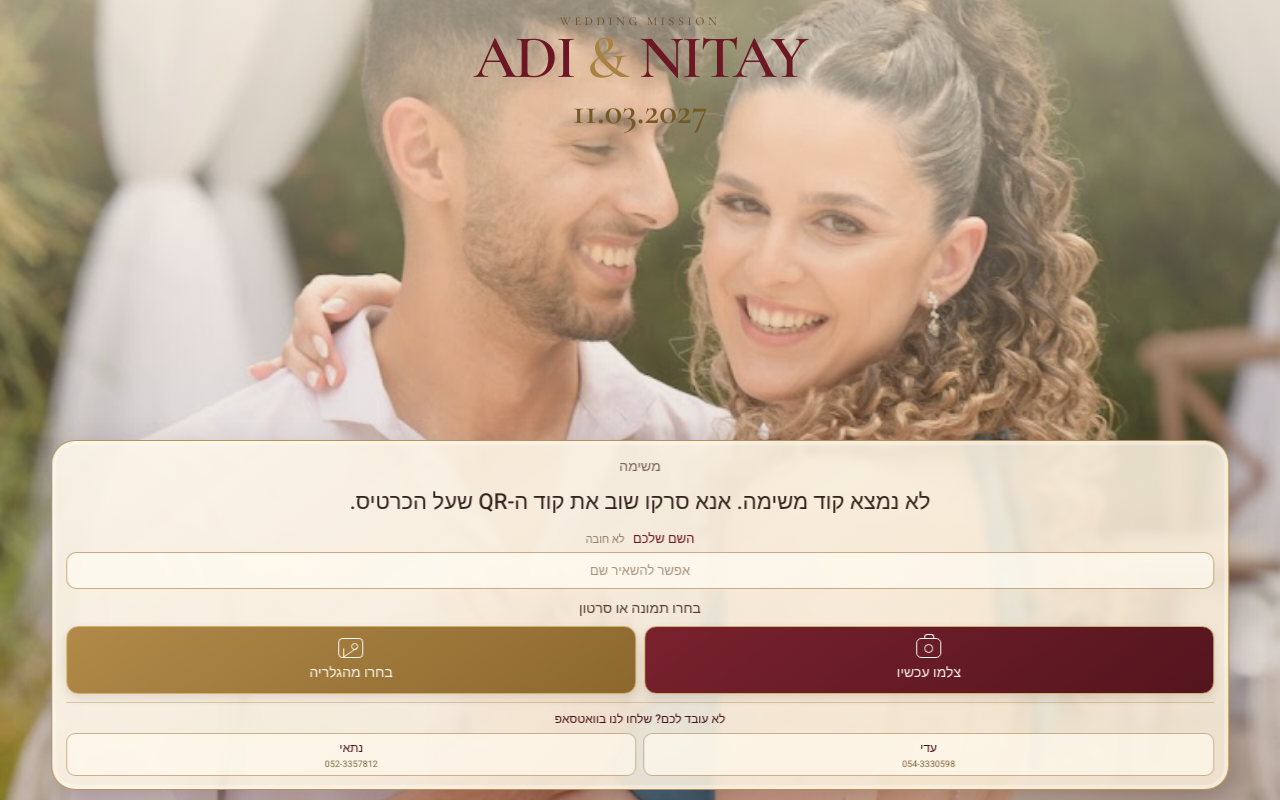
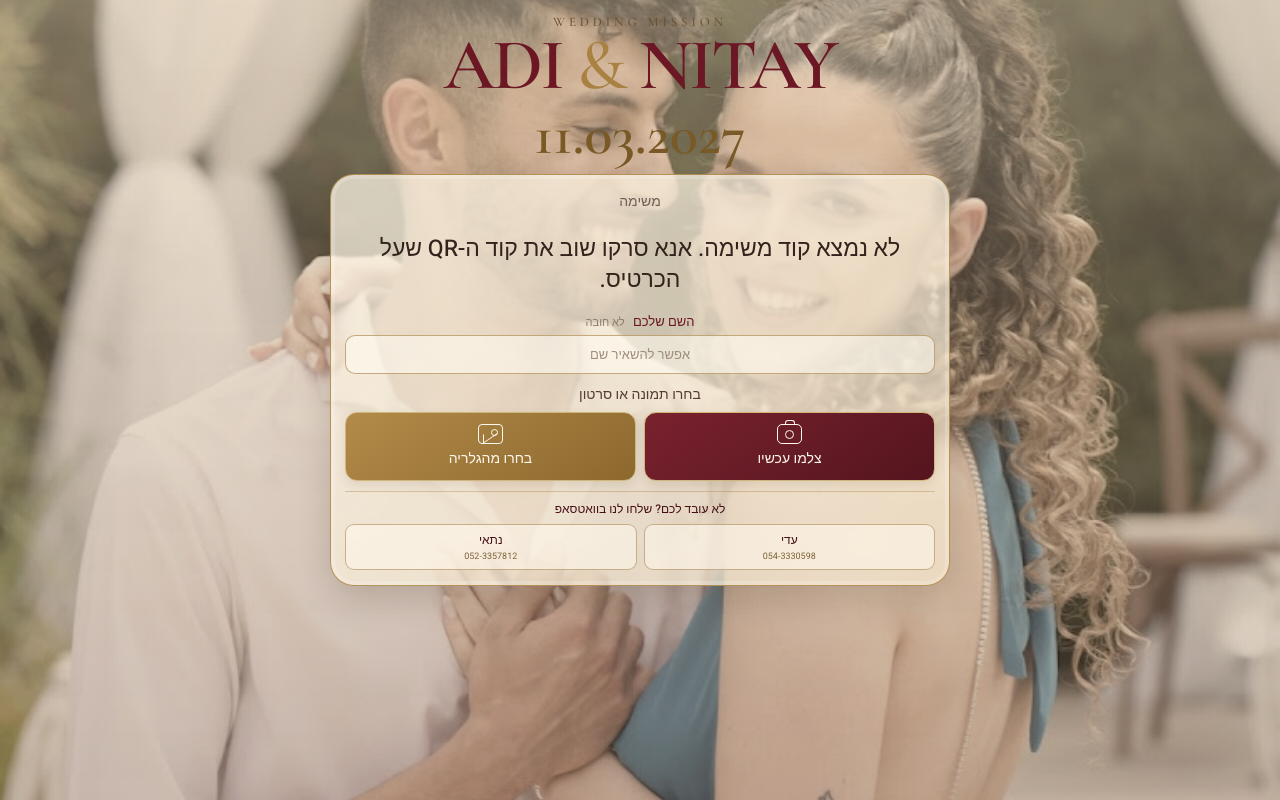
Before and after one commit to miyaraadi/wedding-mission-app-clean, a website: page index.html in a window 1280 px wide. Drawn offline with nearby package versions, Linux system fonts and the light colour scheme.

Commit message:
Update style.css

```diff
--- a/style.css
+++ b/style.css
@@ -2,10 +2,10 @@
   --burgundy: #6b1724;
   --burgundy-dark: #471018;
   --gold: #a98243;
-  --gold-light: #ceb16f;
+  --gold-light: #cfb67a;
   --cream: #f7edda;
-  --brown: #35231c;
-  --muted: #8e7962;
+  --brown: #34241d;
+  --muted: #907b66;
 }
 
 * {
@@ -16,70 +16,90 @@ html,
 body {
   margin: 0;
   width: 100%;
-  height: 100%;
+  min-height: 100%;
 }
 
 body {
   font-family: "Heebo", sans-serif;
   color: var(--brown);
-  overflow: hidden;
 
-  background:
+  background-image:
     linear-gradient(
-      rgba(241, 224, 192, 0.20),
-      rgba(75, 33, 26, 0.18)
+      rgba(224, 198, 156, 0.20),
+      rgba(89, 47, 34, 0.18)
     ),
     url("/couple-vintage-bg.png");
 
   background-size: cover;
-  background-position: 50% 35%;
+  background-position: 50% 37%;
   background-repeat: no-repeat;
+  background-attachment: fixed;
+}
+
+/* vintage photo treatment */
+body::before {
+  content: "";
+  position: fixed;
+  inset: 0;
+  z-index: -1;
+  pointer-events: none;
+
+  background:
+    linear-gradient(
+      rgba(124, 84, 52, 0.08),
+      rgba(90, 51, 36, 0.10)
+    );
+
+  backdrop-filter:
+    sepia(0.28)
+    saturate(0.78)
+    contrast(0.93)
+    brightness(0.98);
 }
 
 .page {
-  position: relative;
   width: 100%;
-  height: 100dvh;
-  overflow: hidden;
+  min-height: 100dvh;
+
+  padding:
+    max(14px, env(safe-area-inset-top))
+    12px
+    max(24px, env(safe-area-inset-bottom));
 
   background:
     linear-gradient(
       to bottom,
-      rgba(248, 235, 211, 0.44) 0%,
-      rgba(248, 235, 211, 0.18) 30%,
-      rgba(248, 235, 211, 0.04) 50%,
-      rgba(83, 34, 28, 0.08) 100%
+      rgba(246, 229, 199, 0.26) 0%,
+      rgba(246, 229, 199, 0.08) 38%,
+      rgba(88, 40, 32, 0.03) 100%
     );
 }
 
-/* ---------- TOP ---------- */
+/* ---------------- HEADER ---------------- */
 
 .hero {
-  position: absolute;
-  top: max(14px, env(safe-area-inset-top));
-  left: 50%;
-  transform: translateX(-50%);
-
-  width: 92%;
+  width: 94%;
+  margin: 0 auto 12px;
   text-align: center;
-  z-index: 3;
 }
 
 .small-title {
   margin-bottom: 2px;
 
   font-family: "Cormorant Garamond", serif;
-  font-size: 12px;
+  font-size: 13px;
   letter-spacing: 0.30em;
-  color: #6f542f;
+
+  color: #6d502b;
 }
 
 .hero h1 {
   margin: 0;
 
   font-family: "Cormorant Garamond", serif;
-  font-size: clamp(42px, 10.5vw, 61px);
-  line-height: 0.93;
+
+  font-size: clamp(50px, 12vw, 72px);
+  line-height: 0.94;
 
   font-weight: 600;
   letter-spacing: -0.035em;
@@ -93,99 +113,107 @@ body {
 }
 
 .date {
-  margin-top: 6px;
+  margin-top: 7px;
 
   font-family: "Cormorant Garamond", serif;
-  font-size: clamp(27px, 6.5vw, 37px);
-  line-height: 1;
+
+  font-size: clamp(39px, 10vw, 58px);
+  line-height: 0.96;
 
   font-weight: 600;
-  color: #765824;
+
+  color: #795a27;
 }
 
-/* ---------- CARD POSITION ---------- */
+/* ---------------- MAIN ---------------- */
 
 main {
-  position: absolute;
+  width: 94%;
+  max-width: 620px;
 
-  left: 50%;
-  bottom: max(10px, env(safe-area-inset-bottom));
+  margin: 0 auto;
+}
 
-  transform: translateX(-50%);
-
-  width: 92%;
-
-  z-index: 4;
-}
+/* ---------------- CARD ---------------- */
 
 .mission-card {
   width: 100%;
-  max-height: 64dvh;
 
-  padding: 15px 14px 13px;
+  padding: 16px 14px 15px;
 
   text-align: center;
 
   border-radius: 24px;
 
+  /*
+    More transparent so the photo is visible
+  */
   background:
     linear-gradient(
       145deg,
-      rgba(252, 245, 232, 0.92),
-      rgba(247, 235, 214, 0.88)
+      rgba(252, 245, 230, 0.74),
+      rgba(246, 232, 207, 0.68)
     );
 
-  border: 1px solid rgba(169, 126, 59, 0.82);
+  border: 1px solid rgba(169, 126, 59, 0.80);
 
   box-shadow:
-    0 12px 35px rgba(47, 25, 16, 0.22),
-    inset 0 0 0 4px rgba(255, 253, 246, 0.34);
+    0 12px 34px rgba(47, 25, 16, 0.18),
+    inset 0 0 0 4px rgba(255, 253, 246, 0.19);
 
-  backdrop-filter: blur(3px);
+  backdrop-filter: blur(1px);
 }
 
-/* ---------- MISSION ---------- */
+/* ---------------- MISSION HEADER ---------------- */
 
 .mission-head {
-  margin: 0 0 5px;
+  margin: 0;
 }
 
 .mission-label {
   font-size: 14px;
   font-weight: 400;
-  color: #75625b;
+
+  color: #705e57;
 }
 
 .mission-number {
-  margin: 3px 0 0;
+  margin: 5px 0 0;
 
   font-family: "Cormorant Garamond", serif;
 
-  font-size: clamp(58px, 15vw, 82px);
-  line-height: 0.90;
+  font-size: clamp(64px, 16vw, 88px);
+  line-height: 0.92;
 
   font-weight: 600;
 
   color: var(--burgundy);
 }
 
+/*
+  IMPORTANT:
+  Extra space between #037 and mission text
+*/
 .mission-text {
-  max-width: 95%;
+  max-width: 96%;
 
-  margin: 11px auto 13px;
+  margin:
+    22px
+    auto
+    16px;
 
-  font-size: clamp(18px, 4.4vw, 22px);
-  line-height: 1.28;
+  font-size: clamp(18px, 4.5vw, 23px);
+  line-height: 1.34;
 
   font-weight: 500;
 
   color: #34231d;
 }
 
-/* ---------- NAME ---------- */
+/* ---------------- NAME ---------------- */
 
 .name-area {
-  margin: 0 auto 9px;
+  margin: 0 auto 10px;
 }
 
 .name-area label {
@@ -210,7 +238,7 @@ main {
 
 .name-area input {
   width: 100%;
-  height: 37px;
+  height: 39px;
 
   padding: 0 10px;
 
@@ -219,7 +247,7 @@ main {
 
   outline: none;
 
-  background: rgba(255, 251, 242, 0.72);
+  background: rgba(255, 251, 242, 0.58);
 
   text-align: center;
 
@@ -230,29 +258,30 @@ main {
 }
 
 .name-area input::placeholder {
-  color: #a2917d;
+  color: #9f8e7b;
 }
 
-/* ---------- CHOOSE FILE ---------- */
+/* ---------------- FILE CHOICE ---------------- */
 
 .upload-title {
-  margin: 0 0 7px;
+  margin: 1px 0 7px;
 
   font-size: 14px;
   font-weight: 500;
 
-  color: #533a32;
+  color: #543c34;
 }
 
 .upload-buttons {
   display: grid;
+
   grid-template-columns: 1fr 1fr;
 
   gap: 8px;
 }
 
 .upload-btn {
-  min-height: 68px;
+  min-height: 69px;
 
   padding: 8px 6px;
 
@@ -270,7 +299,7 @@ main {
   cursor: pointer;
 
   box-shadow:
-    0 4px 10px rgba(64, 35, 20, 0.12);
+    0 4px 11px rgba(64, 35, 20, 0.10);
 }
 
 .upload-btn strong {
@@ -293,14 +322,14 @@ main {
   background:
     linear-gradient(
       145deg,
-      #b18a49,
+      #b28b49,
       #8d682e
     );
 
   color: #fff9ed;
 }
 
-/* ---------- CLEAN ICONS ---------- */
+/* ---------------- OUTLINE ICONS ---------------- */
 
 .line-icon {
   position: relative;
@@ -385,12 +414,12 @@ main {
   transform: skewY(-34deg);
 }
 
-/* ---------- SELECTED FILE ---------- */
+/* ---------------- FILE READY ---------------- */
 
 .selected-file {
-  margin-top: 7px;
+  margin-top: 8px;
 
-  padding: 7px 9px;
+  padding: 8px 9px;
 
   display: flex;
 
@@ -401,10 +430,9 @@ main {
 
   border-radius: 9px;
 
-  border: 1px solid rgba(156, 115, 53, 0.42);
+  border: 1px solid rgba(156, 115, 53, 0.44);
 
-  background:
-    rgba(255, 250, 238, 0.75);
+  background: rgba(255, 250, 238, 0.61);
 }
 
 .selected-check {
@@ -419,6 +447,7 @@ main {
   border-radius: 50%;
 
   background: var(--burgundy);
+
   color: white;
 
   font-size: 12px;
@@ -449,13 +478,13 @@ main {
   color: var(--muted);
 }
 
-/* ---------- FINAL UPLOAD ---------- */
+/* ---------------- UPLOAD BUTTON ---------------- */
 
 .final-upload {
   width: 100%;
-  height: 39px;
+  height: 41px;
 
-  margin-top: 7px;
+  margin-top: 8px;
 
   border: 1px solid var(--gold-light);
   border-radius: 10px;
@@ -477,14 +506,14 @@ main {
   cursor: pointer;
 }
 
-/* ---------- LOADING ---------- */
+/* ---------------- LOADING ---------------- */
 
 .loading-box {
-  margin-top: 7px;
+  margin-top: 8px;
 
-  padding: 9px;
+  padding: 10px;
 
-  min-height: 62px;
+  min-height: 65px;
 
   display: flex;
 
@@ -496,7 +525,7 @@ main {
   border-radius: 11px;
 
   background:
-    rgba(91, 24, 33, 0.95);
+    rgba(91, 24, 33, 0.94);
 
   color: #fff7e9;
 }
@@ -543,17 +572,18 @@ main {
   color: var(--burgundy);
 }
 
-/* ---------- WHATSAPP ---------- */
+/* ---------------- WHATSAPP ---------------- */
 
 .whatsapp {
-  margin-top: 8px;
-  padding-top: 7px;
+  margin-top: 10px;
+  padding-top: 8px;
 
-  border-top: 1px solid rgba(162, 122, 50, 0.34);
+  border-top:
+    1px solid rgba(162, 122, 50, 0.34);
 }
 
 .whatsapp-title {
-  margin-bottom: 5px;
+  margin-bottom: 6px;
 
   font-size: 12px;
   font-weight: 500;
@@ -563,15 +593,16 @@ main {
 
 .whatsapp-buttons {
   display: grid;
+
   grid-template-columns: 1fr 1fr;
 
   gap: 7px;
 }
 
 .whatsapp-buttons a {
-  min-height: 43px;
+  min-height: 46px;
 
-  padding: 4px;
+  padding: 5px;
 
   display: flex;
 
@@ -582,11 +613,13 @@ main {
 
   text-decoration: none;
 
-  border: 1px solid rgba(153, 111, 48, 0.50);
+  border:
+    1px solid rgba(153, 111, 48, 0.50);
+
   border-radius: 9px;
 
   background:
-    rgba(255, 249, 237, 0.70);
+    rgba(255, 249, 237, 0.58);
 
   color: var(--burgundy-dark);
 }
@@ -606,10 +639,10 @@ main {
   color: #7e6237;
 }
 
-/* ---------- SUCCESS ---------- */
+/* ---------------- SUCCESS ---------------- */
 
 .success-card {
-  padding: 26px 18px;
+  padding: 30px 18px;
 }
 
 .success-mark {
@@ -637,7 +670,7 @@ main {
 
   font-family: "Cormorant Garamond", serif;
 
-  font-size: 32px;
+  font-size: 34px;
 
   color: var(--burgundy);
 }
@@ -653,7 +686,7 @@ main {
 
   font-family: "Cormorant Garamond", serif;
 
-  font-size: 26px;
+  font-size: 28px;
 
   color: var(--gold);
 }
@@ -662,39 +695,53 @@ main {
   display: none !important;
 }
 
-/* ---------- SMALL PHONES ---------- */
+/* ---------------- MOBILE ---------------- */
 
-@media (max-height: 740px) {
+@media (max-width: 600px) {
+
+  /*
+    Allow scrolling again.
+    Important when selected file / loading adds height.
+  */
+  body {
+    background-position: 50% 34%;
+    background-attachment: scroll;
+  }
+
+  .page {
+    min-height: 100dvh;
+    overflow: visible;
+  }
+
+  .hero {
+    margin-bottom: 11px;
+  }
+
+  .mission-card {
+    padding-left: 13px;
+    padding-right: 13px;
+  }
+
+}
+
+/* short screens */
+@media (max-height: 720px) {
 
   .hero h1 {
-    font-size: 39px;
+    font-size: 47px;
   }
 
   .date {
-    font-size: 26px;
-  }
-
-  main {
-    width: 93%;
-  }
-
-  .mission-card {
-    max-height: 65dvh;
-    padding-top: 10px;
+    font-size: 37px;
   }
 
   .mission-number {
-    font-size: 57px;
+    font-size: 63px;
   }
 
   .mission-text {
-    margin-top: 8px;
-    margin-bottom: 8px;
-
+    margin-top: 20px;
     font-size: 18px;
   }
 
-  .upload-btn {
-    min-height: 61px;
-  }
 }
```
